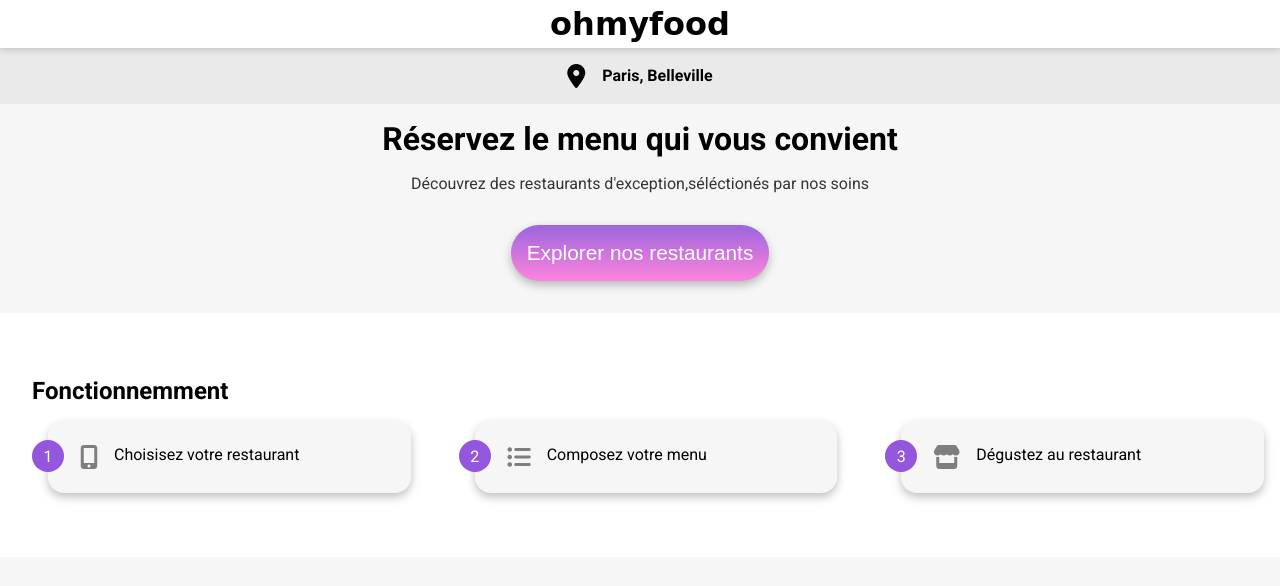
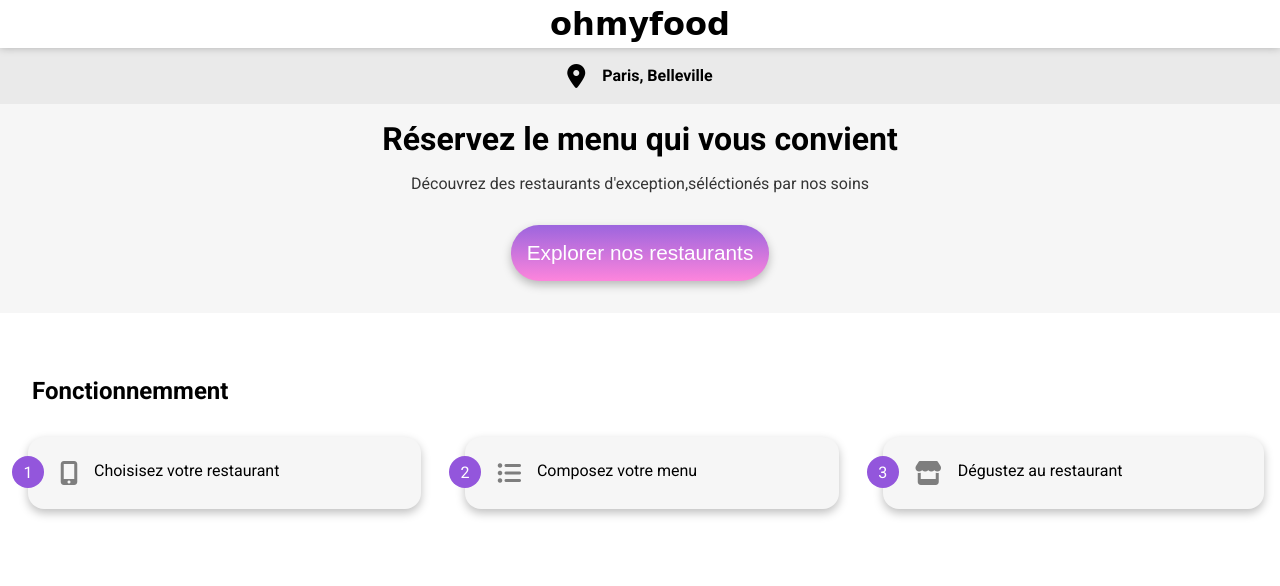
Before and after one commit to Sulayman2005/Canteau_Sulayman_p4, a website: page index.html in a window 1280 px wide. Shown: the top 586 px of the page. Drawn offline with Linux system fonts and the light colour scheme; a web font is replaced by a local one.

Commit message:
version desktop finaliser

```diff
--- a/sass/layout/item.scss
+++ b/sass/layout/item.scss
@@ -33,13 +33,6 @@
         background-color: #f6f6f6;
         position: relative;
         display: flex;
-
-        @media (min-width:64rem) {
-            flex: 1;
-            margin: 0;
-            margin-left: 2rem;
-        }
-
         &::before {
             content: counter(steps);
             counter-increment: steps;
```
Also changed, not shown: css/style.css, 1 other file.
